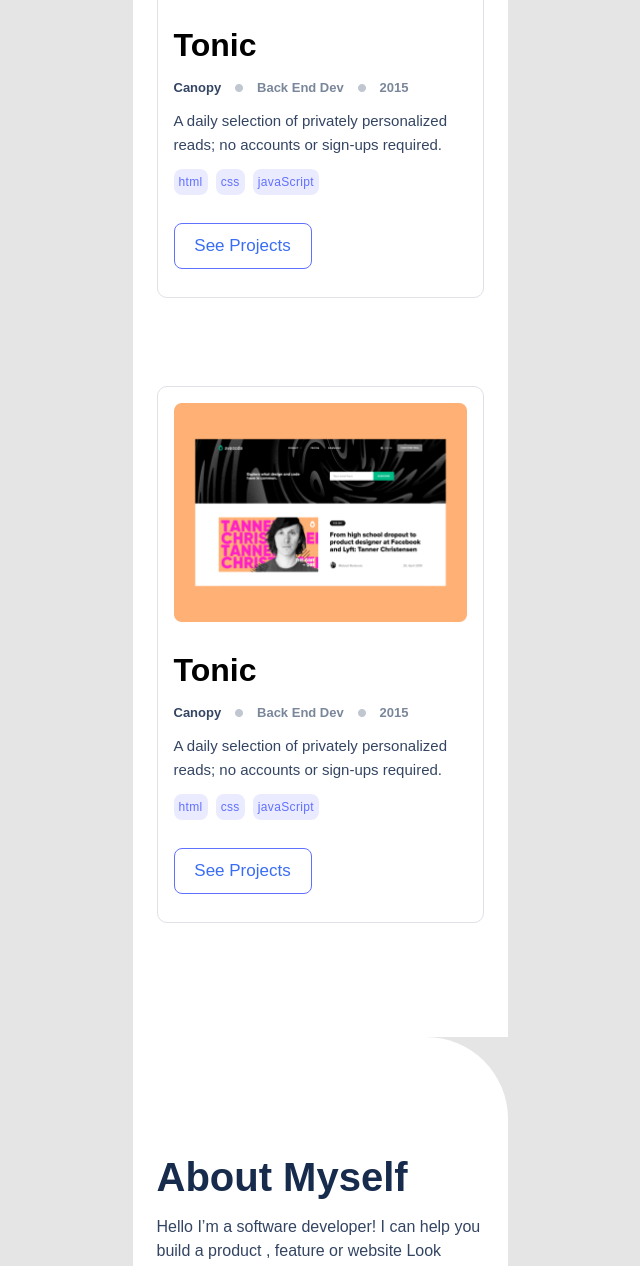
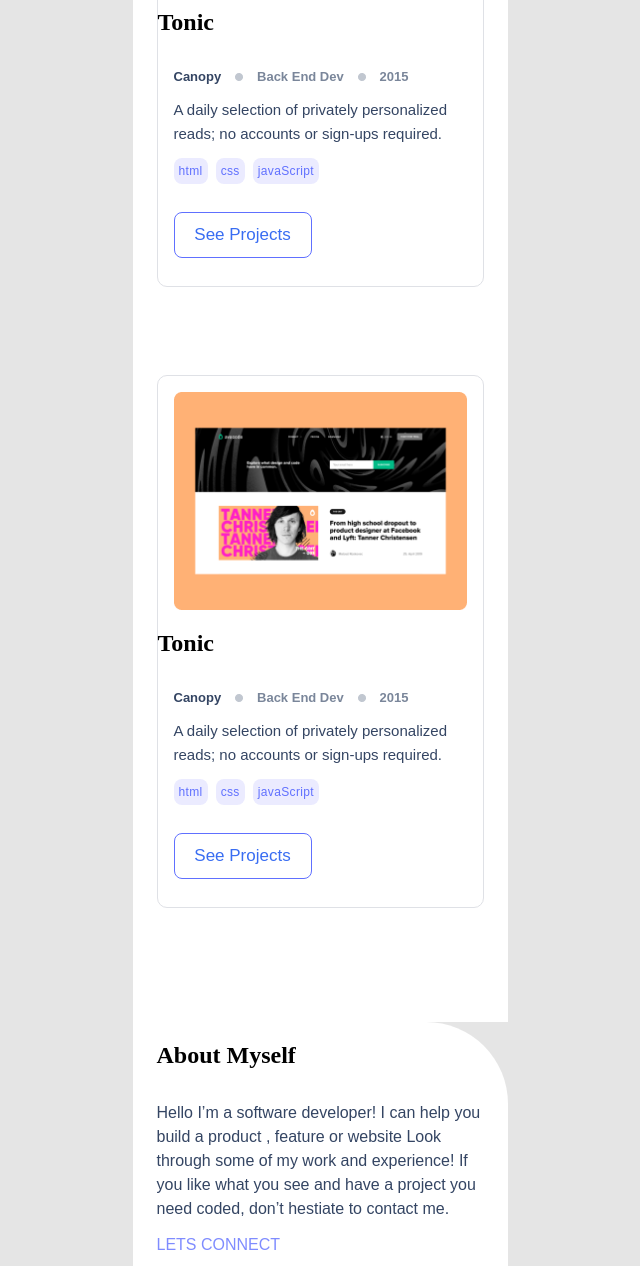
Before and after one commit to Ahsan12356/portfolio-nolonger, a plain HTML site: page index.html in a window 1280 px wide. Shown: the part 2371-3637 px from the top of the page, without its empty margins (320-960 px from the left). Drawn offline with Linux system fonts and the light colour scheme.

Commit message:
Update index.html

```diff
--- a/index.html
+++ b/index.html
@@ -31,7 +31,7 @@
         <div class="cards">
             <div class="card">
                 <img src="images/first_card_image.png" alt="">
-                <h1>Tonic</h1>
+                <h2>Tonic</h2>
                 <ul class="skills">
                     <li class="canopy"><p>Canopy</p></li>
                     <li><img src="images/small-circle.png" alt=""></li>
@@ -50,7 +50,7 @@
 
             <div class="card">
                 <img src="images/first_card_image.png" alt="">
-                <h1>Tonic</h1>
+                <h2>Tonic</h2>
                 <ul class="skills">
                     <li class="canopy"><p>Canopy</p></li>
                     <li><img src="images/small-circle.png" alt=""></li>
@@ -69,7 +69,7 @@
 
             <div class="card">
                 <img src="images/first_card_image.png" alt="">
-                <h1>Tonic</h1>
+                <h2>Tonic</h2>
                 <ul class="skills">
                     <li class="canopy"><p>Canopy</p></li>
                     <li><img src="images/small-circle.png" alt=""></li>
@@ -88,7 +88,7 @@
 
             <div class="card">
                 <img src="images/first_card_image.png" alt="">
-                <h1>Tonic</h1>
+                <h2>Tonic</h2>
                 <ul class="skills">
                     <li class="canopy"><p>Canopy</p></li>
                     <li><img src="images/small-circle.png" alt=""></li>
@@ -108,7 +108,7 @@
     </section>
     <section class="about_myself_section">
         <div class="about_myself">
-            <h1>About Myself</h1>
+            <h2>About Myself</h2>
             <p class="about_p">Hello I’m a software developer! I can help you build a product , feature or website Look through some of my work and experience! If you like what you see and have a project you need coded, don’t hestiate to contact me.</p>
             <p class="about_lets">LETS CONNECT</p>
             <ul class="about_social">
```
